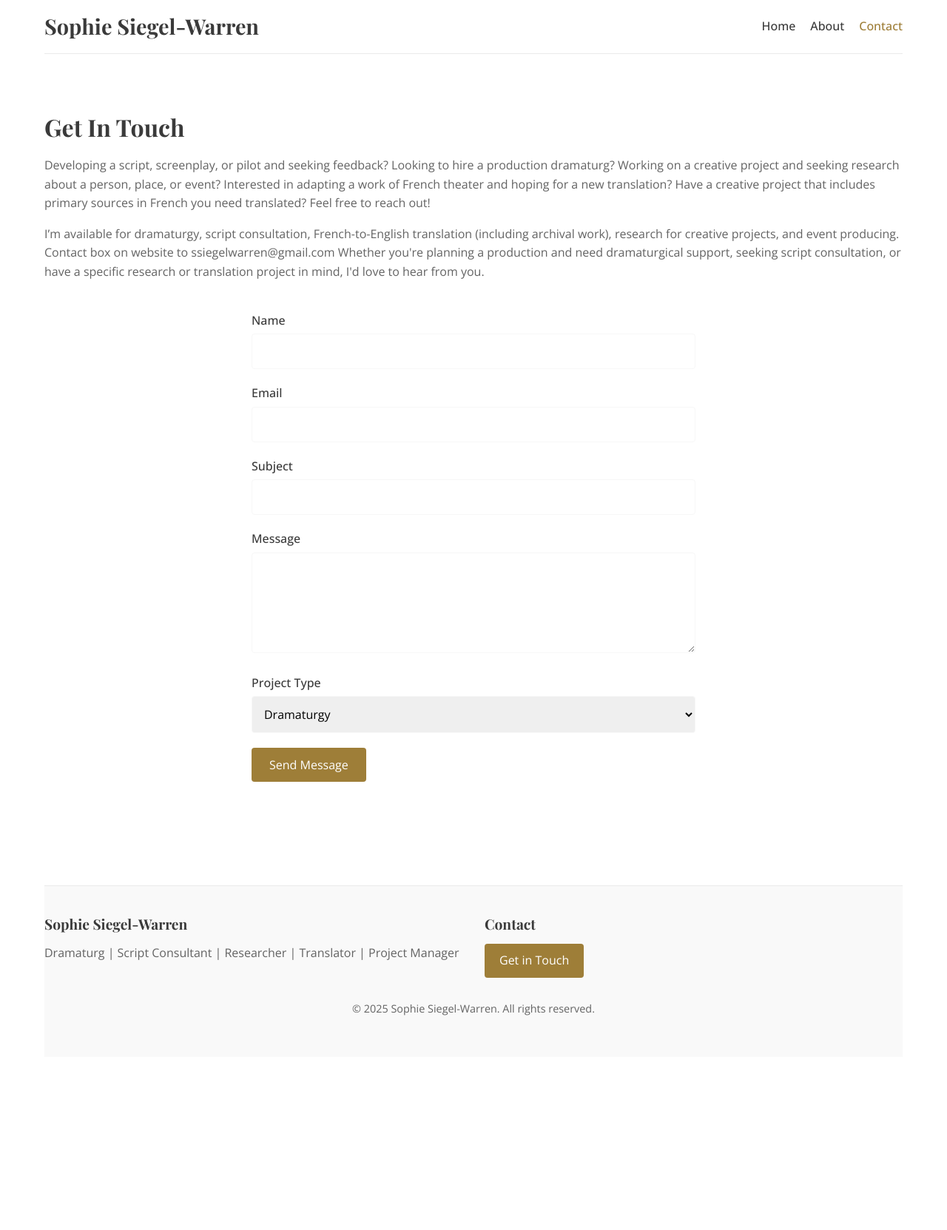
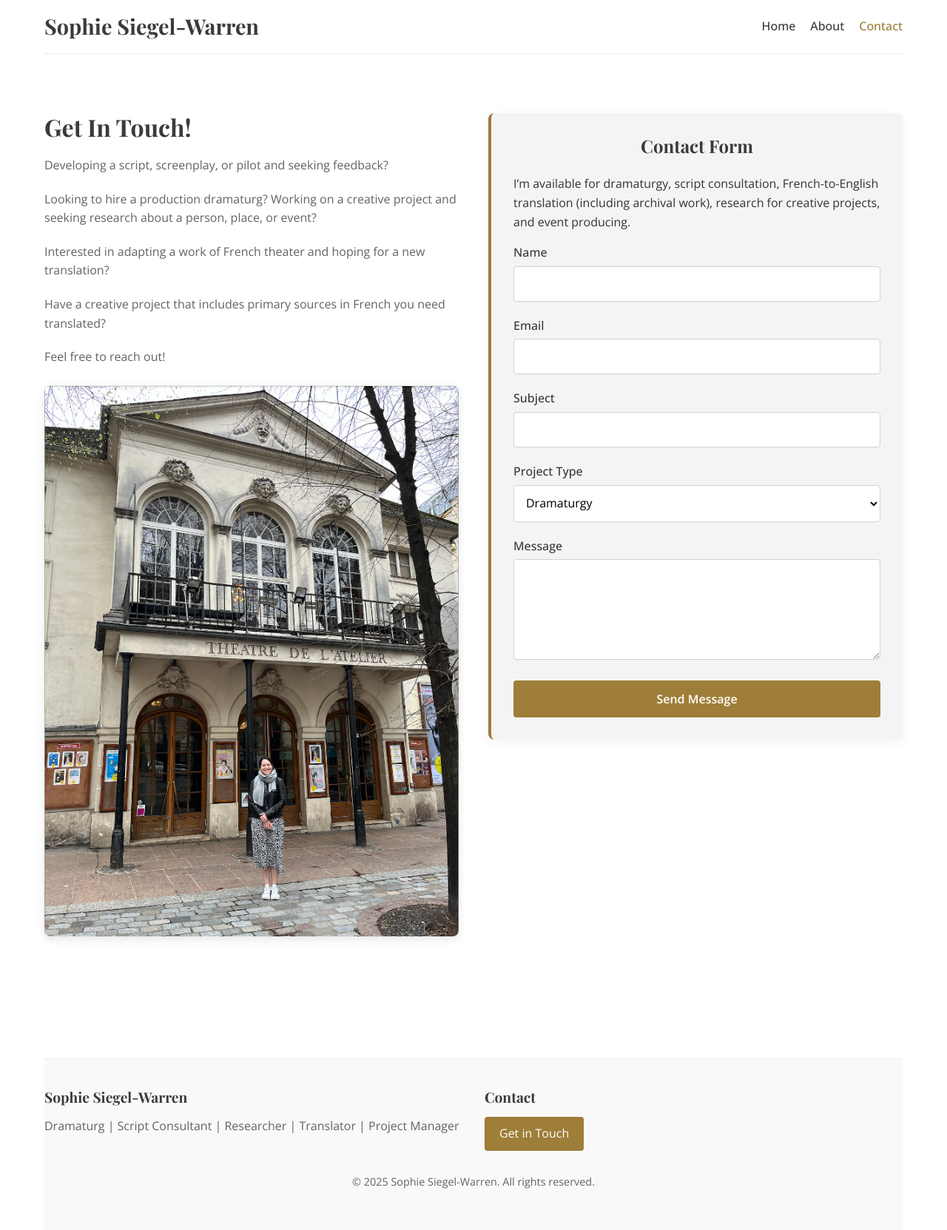
Before and after one commit to elliotgmitchell/ssigelwarren.github.io, a Jekyll site: the page built from contact.md, in a window 1280 px wide. Shown: the whole page at 74% size. Built offline with Jekyll 4.4.1, drawn with Linux system fonts in a browser that asks for light colours; before the commit the page ends 1429 px from its top, so only the background shows below that.

Commit message:
update contact page layout

```diff
--- a/_sass/_layout.scss
+++ b/_sass/_layout.scss
@@ -333,8 +333,15 @@
 .contact-container {
   margin: 40px 0;
 
-  .contact-intro {
-    margin-bottom: 40px;
+  .contact-columns {
+    display: flex;
+    flex-wrap: wrap;
+    gap: 40px;
+  }
+
+  .contact-info-column {
+    flex: 1;
+    min-width: 300px;
 
     h1 {
       font-size: 2rem;
@@ -344,12 +351,55 @@
 
     p {
       color: vars.$secondary-color;
+      margin-bottom: 20px;
+    }
+
+    .contact-note {
+      font-style: italic;
+      margin-top: 20px;
+    }
+
+    .contact-image-container {
+      margin: 25px 0;
+      border-radius: vars.$border-radius;
+      overflow: hidden;
+      box-shadow: 0 4px 12px rgba(0, 0, 0, 0.1);
+
+      .contact-image {
+        width: 100%;
+        height: auto;
+        display: block;
+      }
+
+      .image-caption {
+        background-color: vars.$accent-color;
+        color: white;
+        padding: 10px 15px;
+        font-size: 0.9rem;
+        text-align: center;
+      }
     }
   }
 
-  .contact-form {
-    max-width: 600px;
-    margin: 0 auto;
+  .contact-form-column {
+    flex: 1;
+    min-width: 300px;
+
+    .form-container {
+      background-color: color.adjust(vars.$light-gray, $lightness: -2%);
+      padding: 30px;
+      border-radius: vars.$border-radius;
+      box-shadow: 0 4px 15px rgba(0, 0, 0, 0.05);
+      border-left: 4px solid vars.$accent-color;
+
+      h2 {
+        color: vars.$primary-color;
+        margin-bottom: 25px;
+        font-size: 1.5rem;
+        text-align: center;
+      }
+    }
+  }
 
   .form-group {
     margin-bottom: 20px;
@@ -360,20 +410,47 @@
       color: vars.$primary-color;
       font-weight: 500;
     }
+
+    input, textarea, select {
+      width: 100%;
+      padding: 12px;
+      border: 1px solid color.adjust(vars.$border-color, $lightness: -10%);
+      border-radius: 4px;
+      background-color: white;
+      font-family: vars.$body-font;
+      font-size: 1rem;
+
+      &:focus {
+        outline: none;
+        border-color: vars.$accent-color;
+        box-shadow: 0 0 0 2px color.adjust(vars.$accent-color, $alpha: -0.8);
+      }
+    }
+
+    textarea {
+      min-height: 120px;
+    }
   }
 
   .submit-button {
-      padding: 12px 24px;
+    width: 100%;
+    padding: 14px;
     background-color: vars.$accent-color;
     color: white;
     border: none;
     border-radius: 4px;
     font-size: 1rem;
+    font-weight: 600;
     cursor: pointer;
-      transition: background-color 0.3s ease;
+    transition: background-color 0.3s ease, transform 0.2s ease;
 
     &:hover {
       background-color: color.adjust(vars.$accent-color, $lightness: -10%);
+      transform: translateY(-2px);
+    }
+
+    &:active {
+      transform: translateY(0);
     }
   }
 
@@ -389,7 +466,6 @@
     padding: 15px;
     border-radius: 4px;
     margin-bottom: 20px;
-    }
   }
 }
 
@@ -481,4 +557,15 @@
       margin-bottom: 20px;
     }
   }
+
+  .contact-container {
+    .contact-columns {
+      flex-direction: column;
     }
+
+    .contact-info-column,
+    .contact-form-column {
+      width: 100%;
+    }
+  }
+}
--- a/contact.md
+++ b/contact.md
@@ -5,52 +5,76 @@ permalink: /contact/
 ---
 
 <div class="contact-container">
-  <div class="contact-intro">
-    <h1>Get In Touch</h1>
-    <p>
-    Developing a script, screenplay, or pilot and seeking feedback? Looking to hire a production dramaturg? Working on a creative project and seeking research about a person, place, or event? Interested in adapting a work of French theater and hoping for a new translation? Have a creative project that includes primary sources in French you need translated? Feel free to reach out!
-    </p>
-    <p>
-    I’m available for dramaturgy, script consultation, French-to-English translation (including archival work), research for creative projects, and event producing. Contact box on website to ssiegelwarren@gmail.com      Whether you're planning a production and need dramaturgical support, seeking script consultation,  or have a specific research or translation project in mind, I'd love to hear from you.
-    </p>
-  </div>
+  <div class="contact-columns">
+    <div class="contact-info-column">
+      <h1>Get In Touch!</h1>
+      <p>
+        Developing a script, screenplay, or pilot and seeking feedback?
+        </p>
+        <p>
+        Looking to hire a production dramaturg? Working on a creative project and seeking research about a person, place, or event?
+        </p>
+        <p>
+        Interested in adapting a work of French theater and hoping for a new translation?
+        </p>
+        <p>
+        Have a creative project that includes primary sources in French you need translated?
+        </p>
+        <p>
+        Feel free to reach out!
+        </p>
+      <div class="contact-image-container">
+        <img src="{{ site.baseurl }}/assets/images/contact.png" alt="Working on a script" class="contact-image">
+        <!-- <div class="image-caption">Collaborative dramaturgy in action</div> -->
+      </div>
+      <!-- <p class="contact-note">
+        Please fill out the form with details about your project, and I'll get back to you within 48 hours.
+      </p> -->
+    </div>
 
-  <div class="contact-form">
-    <form action="https://formspree.io/f/[your-formspree-id]" method="POST">
-      <div class="form-group">
-        <label for="name">Name</label>
-        <input type="text" id="name" name="name" required>
+    <div class="contact-form-column">
+      <div class="form-container">
+        <h2>Contact Form</h2>
+        <p>
+        I’m available for dramaturgy, script consultation, French-to-English translation (including archival work), research for creative projects, and event producing.
+        </p>
+        <form action="https://formspree.io/f/[your-formspree-id]" method="POST">
+          <div class="form-group">
+            <label for="name">Name</label>
+            <input type="text" id="name" name="name" required>
+          </div>
+
+          <div class="form-group">
+            <label for="email">Email</label>
+            <input type="email" id="email" name="_replyto" required>
+          </div>
+
+          <div class="form-group">
+            <label for="subject">Subject</label>
+            <input type="text" id="subject" name="subject" required>
+          </div>
+
+          <div class="form-group">
+            <label for="project-type">Project Type</label>
+            <select id="project-type" name="project-type">
+              <option value="Dramaturgy">Dramaturgy</option>
+              <option value="Script Consultation">Script Consultation</option>
+              <option value="Research">Research</option>
+              <option value="Translation">Translation</option>
+              <option value="Project Management">Project Management</option>
+              <option value="Other">Other</option>
+            </select>
+          </div>
+
+          <div class="form-group">
+            <label for="message">Message</label>
+            <textarea id="message" name="message" rows="5" required></textarea>
+          </div>
+
+          <button type="submit" class="submit-button">Send Message</button>
+        </form>
       </div>
-
-      <div class="form-group">
-        <label for="email">Email</label>
-        <input type="email" id="email" name="_replyto" required>
-      </div>
-
-      <div class="form-group">
-        <label for="subject">Subject</label>
-        <input type="text" id="subject" name="subject" required>
-      </div>
-
-      <div class="form-group">
-        <label for="message">Message</label>
-        <textarea id="message" name="message" rows="5" required></textarea>
-      </div>
-
-      <div class="form-group">
-        <label for="project-type">Project Type</label>
-        <select id="project-type" name="project-type">
-          <option value="Dramaturgy">Dramaturgy</option>
-          <option value="Script Consultation">Script Consultation</option>
-          <option value="Research">Research</option>
-          <option value="Translation">Translation</option>
-          <option value="Project Management">Project Management</option>
-          <option value="Other">Other</option>
-        </select>
-      </div>
-
-      <button type="submit" class="submit-button">Send Message</button>
-    </form>
+    </div>
   </div>
 </div>
 
```
Lines whose indentation alone changed are shown as unchanged.
